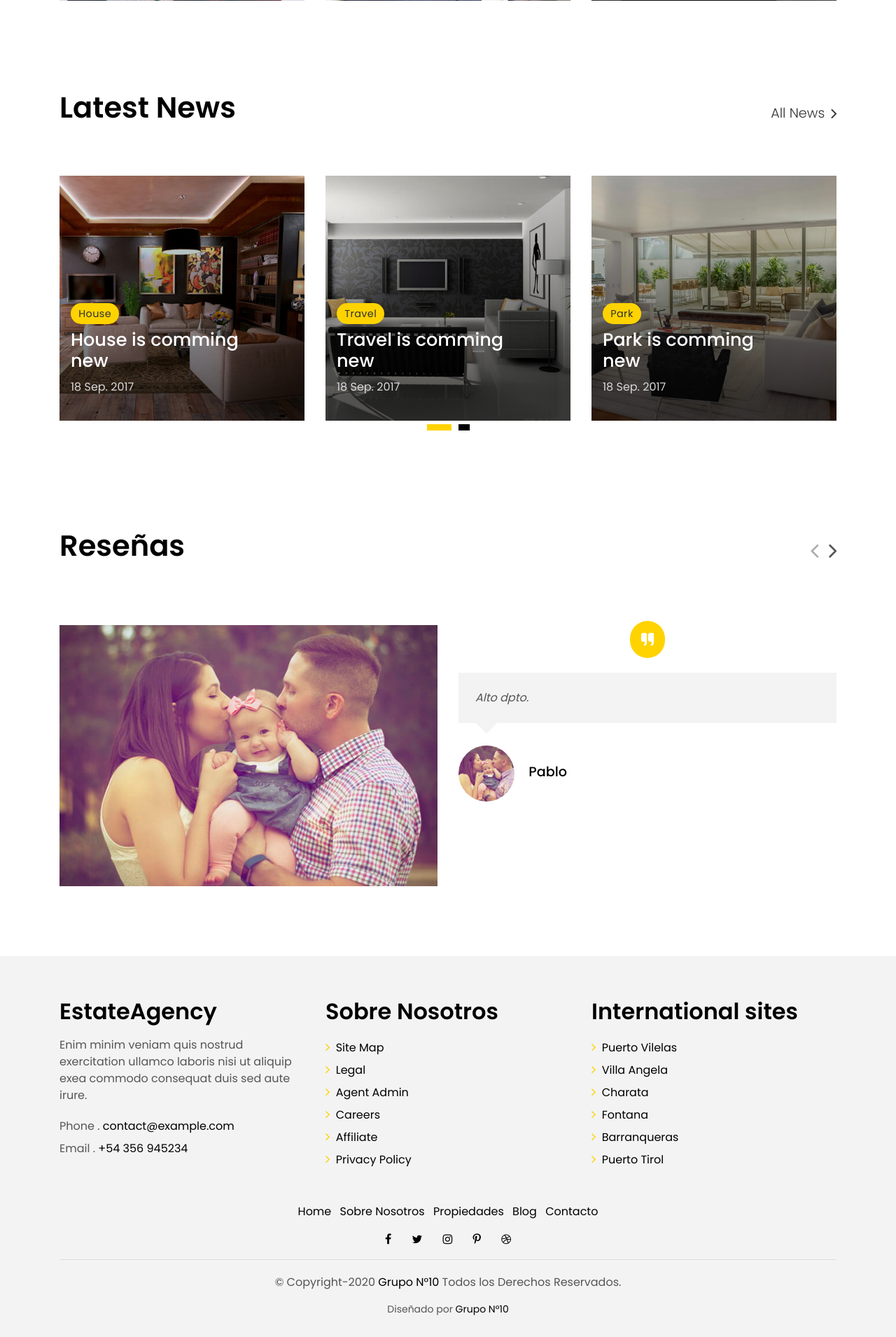
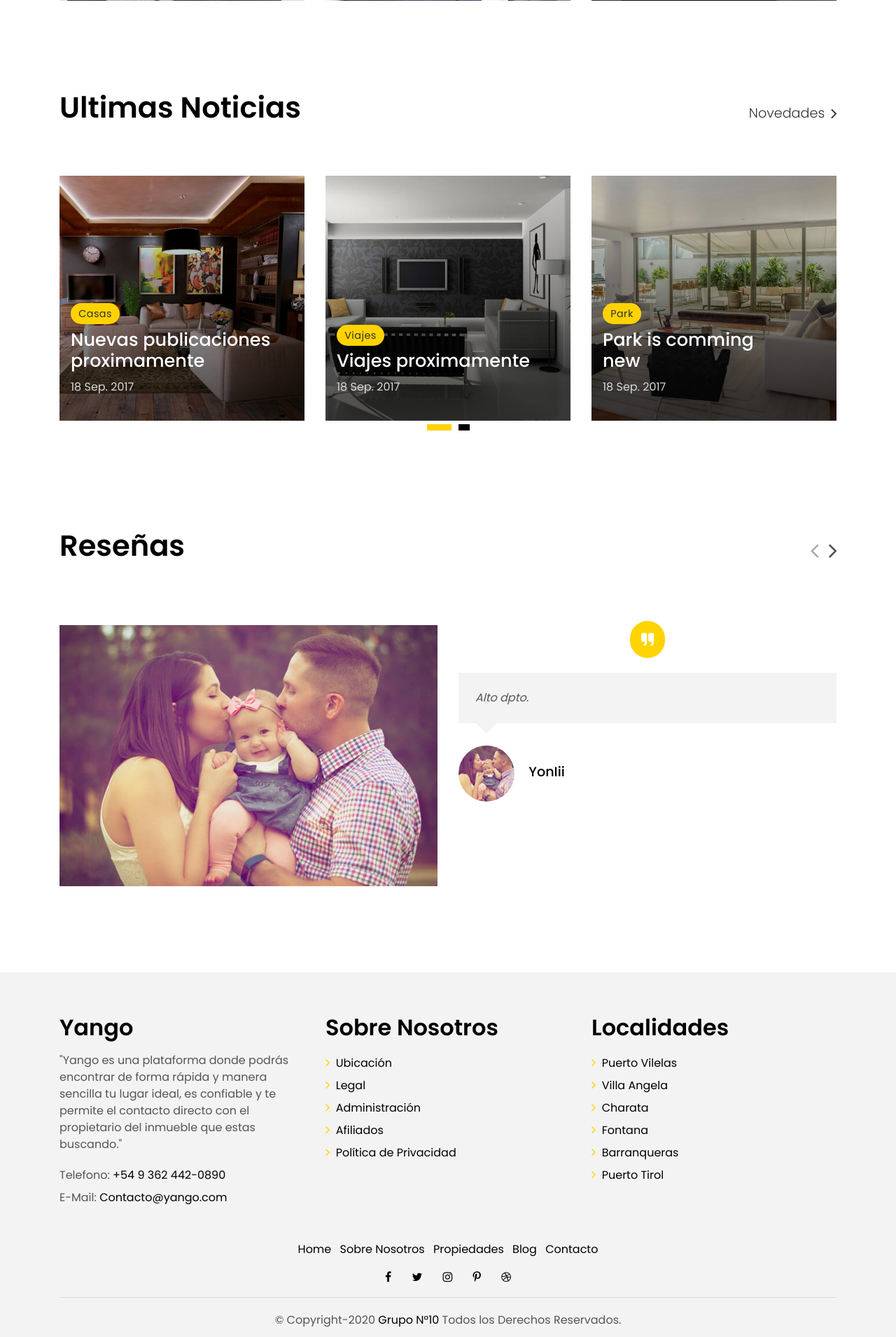
Before and after one commit to Info-Grupo-N-10/Informatorio-2020, a Django app: page / in a window 1280 px wide. Shown: the part 1691-3601 px from the top of the page at 70% size. Before the commit the page ends 3570 px from the top, so only its background shows below. Run offline with Django 3.2, Linux system fonts and the light colour scheme; parts of the project's set-up code (start-up, migrations or seed data) failed here and were passed over; some libraries are stand-ins or nearby versions.

Commit message:
se traduce texto del base y home

```diff
--- a/proyecto_final-master/proyectoFinal/templates/base.html
+++ b/proyecto_final-master/proyectoFinal/templates/base.html
@@ -4,7 +4,7 @@
 <html lang="en">
 <head>
   <meta charset="utf-8">
-  <title>EstateAgency</title>
+  <title>Yango</title>
   <meta content="width=device-width, initial-scale=1.0" name="viewport">
   <meta content="" name="keywords">
   <meta content="" name="description">
@@ -249,20 +249,20 @@
         <div class="col-sm-12 col-md-4">
           <div class="widget-a">
             <div class="w-header-a">
-              <h3 class="w-title-a text-brand">EstateAgency</h3>
+              <h3 class="w-title-a text-brand">Yango</h3>
             </div>
             <div class="w-body-a">
               <p class="w-text-a color-text-a">
-                Enim minim veniam quis nostrud exercitation ullamco laboris nisi ut aliquip exea commodo consequat duis
-                sed aute irure.
+                "Yango es una plataforma donde podrás encontrar de forma rápida y manera sencilla tu lugar ideal,
+                es confiable y te permite el contacto directo con el propietario del inmueble que estas buscando."
               </p>
             </div>
             <div class="w-footer-a">
               <ul class="list-unstyled">
                 <li class="color-a">
-                  <span class="color-text-a">Phone .</span> contact@example.com</li>
+                  <span class="color-text-a">Telefono: </span> +54 9 362 442-0890 </li>
                 <li class="color-a">
-                  <span class="color-text-a">Email .</span> +54 356 945234</li>
+                  <span class="color-text-a">E-Mail: </span> Contacto@yango.com</li>
               </ul>
             </div>
           </div>
@@ -276,22 +276,19 @@
               <div class="w-body-a">
                 <ul class="list-unstyled">
                   <li class="item-list-a">
-                    <i class="fa fa-angle-right"></i> <a href="#">Site Map</a>
+                    <i class="fa fa-angle-right"></i> <a href="#">Ubicación</a>
                   </li>
                   <li class="item-list-a">
                     <i class="fa fa-angle-right"></i> <a href="#">Legal</a>
                   </li>
                   <li class="item-list-a">
-                    <i class="fa fa-angle-right"></i> <a href="#">Agent Admin</a>
+                    <i class="fa fa-angle-right"></i> <a href="#">Administración</a>
                   </li>
                   <li class="item-list-a">
-                    <i class="fa fa-angle-right"></i> <a href="#">Careers</a>
+                    <i class="fa fa-angle-right"></i> <a href="#">Afiliados</a>
                   </li>
                   <li class="item-list-a">
-                    <i class="fa fa-angle-right"></i> <a href="#">Affiliate</a>
-                  </li>
-                  <li class="item-list-a">
-                    <i class="fa fa-angle-right"></i> <a href="#">Privacy Policy</a>
+                    <i class="fa fa-angle-right"></i> <a href="#">Política de Privacidad</a>
                   </li>
                 </ul>
               </div>
@@ -301,7 +298,7 @@
         <div class="col-sm-12 col-md-4 section-md-t3">
           <div class="widget-a">
             <div class="w-header-a">
-              <h3 class="w-title-a text-brand">International sites</h3>
+              <h3 class="w-title-a text-brand">Localidades</h3>
             </div>
             <div class="w-body-a">
               <ul class="list-unstyled">
--- a/proyecto_final-master/proyectoFinal/templates/home.html
+++ b/proyecto_final-master/proyectoFinal/templates/home.html
@@ -13,13 +13,13 @@
               <div class="row">
                 <div class="col-lg-8">
                   <div class="intro-body">
-                    <p class="intro-title-top">Barrio Los Troncos - Resistencia, Chaco
-                      <br> #01</p>
+                    <p class="intro-title-top">Barrio Los Troncos - Resistencia, Chaco H3506KLO
+                      <br></p>
                     <h1 class="intro-title mb-4">
-                      <span class="color-b">Bouzada </span> 6378
+                      <span class="color-b">Juan Pablo XV </span> "Av Italia  N°1850"
                       <br></h1>
                     <p class="intro-subtitle intro-price">
-                      <!-- <a href="#"><span class="price-a">Alquilar | $ 12.000</span></a> -->
+                    <a href="#"><span class="price-a">Alquilar | $ 12.000</span></a>
                     </p>
                   </div>
                 </div>
@@ -36,11 +36,11 @@
               <div class="row">
                 <div class="col-lg-8">
                   <div class="intro-body">
-                    <p class="intro-title-top">Doral, Florida
-                      <br> 78345</p>
+                    <p class="intro-title-top">Torres Sarmiento,
+                      <br>Resistencia Chaco H3506KLO</p>
                     <h1 class="intro-title mb-4">
-                      <span class="color-b">204 </span> Rino
-                      <br> Venda Road Five</h1>
+                      <span class="color-b"> Torre A </span> <br> "Juan Domingo
+                      Perón N°1451"</h1>
                     <p class="intro-subtitle intro-price">
                       <a href="#"><span class="price-a">Alquilar | $ 12.000</span></a>
                     </p>
@@ -59,13 +59,12 @@
               <div class="row">
                 <div class="col-lg-8">
                   <div class="intro-body">
-                    <p class="intro-title-top">Doral, Florida
-                      <br> 78345</p>
+                    <p class="intro-title-top">Central Norte, Resistencia Chaco H3506KLO
+                      <br>      </p>
                     <h1 class="intro-title mb-4">
-                      <span class="color-b">204 </span> Alira
-                      <br> Roan Road One</h1>
+                      <span class="color-b">Torre Harmony </span>"Ameghino N°1043" </h1>
                     <p class="intro-subtitle intro-price">
-                      <a href="#"><span class="price-a">rent | $ 12.000</span></a>
+                      <a href="#"><span class="price-a">Alquilar | $ 12.000</span></a>
                     </p>
                   </div>
                 </div>
@@ -508,10 +507,10 @@
         <div class="col-md-12">
           <div class="title-wrap d-flex justify-content-between">
             <div class="title-box">
-              <h2 class="title-a">Latest News</h2>
+              <h2 class="title-a">Ultimas Noticias</h2>
             </div>
             <div class="title-link">
-              <a href="blog-grid.html">All News
+              <a href="blog-grid.html">Novedades
                 <span class="ion-ios-arrow-forward"></span>
               </a>
             </div>
@@ -527,12 +526,12 @@
             <div class="card-overlay">
               <div class="card-header-b">
                 <div class="card-category-b">
-                  <a href="#" class="category-b">House</a>
+                  <a href="#" class="category-b">Casas</a>
                 </div>
                 <div class="card-title-b">
                   <h2 class="title-2">
-                    <a href="blog-single.html">House is comming
-                      <br> new</a>
+                    <a href="blog-single.html">Nuevas publicaciones proximamente
+                      <br></a>
                   </h2>
                 </div>
                 <div class="card-date">
@@ -550,12 +549,12 @@
             <div class="card-overlay">
               <div class="card-header-b">
                 <div class="card-category-b">
-                  <a href="#" class="category-b">Travel</a>
+                  <a href="#" class="category-b">Viajes</a>
                 </div>
                 <div class="card-title-b">
                   <h2 class="title-2">
-                    <a href="blog-single.html">Travel is comming
-                      <br> new</a>
+                    <a href="blog-single.html">Viajes proximamente
+                      <br> </a>
                   </h2>
                 </div>
                 <div class="card-date">
@@ -596,12 +595,12 @@
             <div class="card-overlay">
               <div class="card-header-b">
                 <div class="card-category-b">
-                  <a href="#" class="category-b">Travel</a>
+                  <a href="#" class="category-b">Viajes</a>
                 </div>
                 <div class="card-title-b">
                   <h2 class="title-2">
-                    <a href="#">Travel is comming
-                      <br> new</a>
+                    <a href="#">Viajes proximamnete2
+                      <br></a>
                   </h2>
                 </div>
                 <div class="card-date">
@@ -648,7 +647,7 @@
                 </div>
                 <div class="testimonial-author-box">
                   <img src="{% static 'img/mini-testimonial-1.jpg' %}" alt="" class="testimonial-avatar">
-                  <h5 class="testimonial-author">Pablo</h5>
+                  <h5 class="testimonial-author">YonIii</h5>
                 </div>
               </div>
             </div>
@@ -668,14 +667,14 @@
                 </div>
                 <div class="testimonials-content">
                   <p class="testimonial-text">
-                    Lorem ipsum dolor sit amet, consectetur adipisicing elit. Omnis, cupiditate ea nam praesentium
-                    debitis hic ber quibusdam
-                    voluptatibus officia expedita corpori.
+                    "He utilizado muchas plataformas para concilar un alquiler, pero entre el trabajo, los estudios y mi escaso tiempo me era muy difcil
+                    poder coordinar con el dueño de las propiedades para poder conocerlas, pero con Yango estoy fue mucho mas facil y rapido, tengo Todo
+                    a la mano, desde que servicios tiene disponibles hasta si podré estacionar mi vehiculo en un lugar seguro, lo recomiendo."
                   </p>
                 </div>
                 <div class="testimonial-author-box">
                   <img src="{% static 'img/mini-testimonial-2.jpg' %}" alt="" class="testimonial-avatar">
-                  <h5 class="testimonial-author">Pablo & Emma</h5>
+                  <h5 class="testimonial-author">Cristian</h5>
                 </div>
               </div>
             </div>
```
